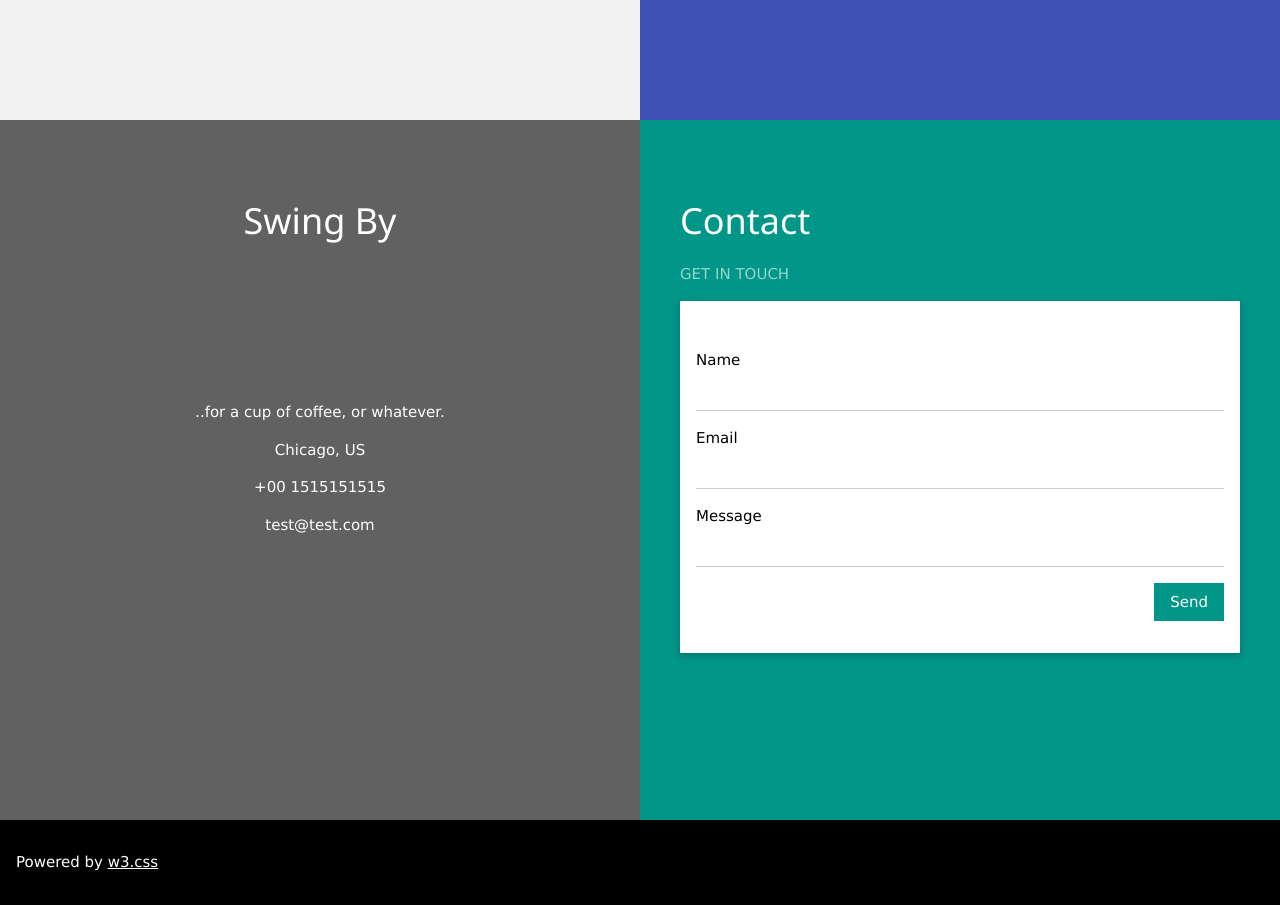
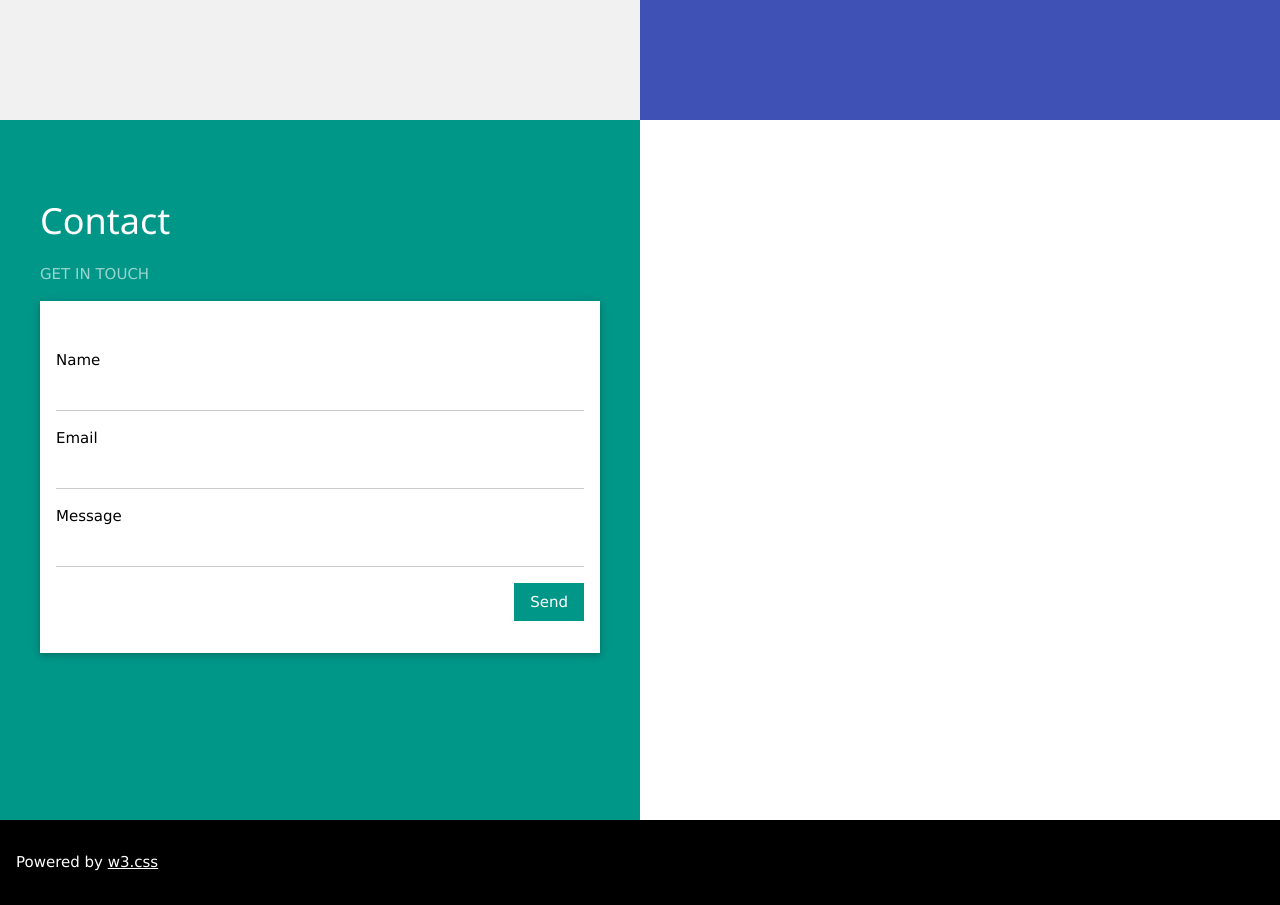
Before and after one commit to mcembalest/mcembalest.github.io, a plain HTML site: page index.html in a window 1280 px wide. Shown: the part 1380-2285 px from the top of the page. Drawn offline with nearby package versions, Linux system fonts and the light colour scheme.

Commit message:
removing stuff

```diff
--- a/index.html
+++ b/index.html
@@ -25,9 +25,7 @@
       <img src="/w3images/avatar3.png" class="w3-margin w3-circle" alt="Person" style="width:50%">
       <div class="w3-left-align w3-padding-large">
         <p>I am an educator currently studying machine learning</p>
-        <p>My academic interests are in interpretable and transparent algorithm design.</p>
-        <p>I like to speculate on the implications of modern technology in education and society - I think that rising levels of state debt to public pensions, combined with advances in computation, automated decision making, and surveillance, is going to be a major incentive for government investment in so-called "AI for Education" in order to reduce the number of people the government has to pay in the education sector. I am against such an initiative; children are better raised by human beings than by bureaucratic procedures, and with increased integration of automated decision making, deviations and exceptions and messiness all come with the expense of some appeal to an automated authority. With humans in the loop, we can understand particularities; but at the same time, with humans in the loop we can in other ways introduce biases that an automated process would not display. I believe in having challenging, nuanced conversations about keeping tech at bay in schools, while at the same time looking for ways that tech can increase efficiency in simple, teacher-and-student-focused manner.</p>
-        <p>The scale and opacity of modern computation should be reduced in order to give consumers easier access to information and recourse over their interactions with technology.</p>
+        <p>My research interests are in designing useful and interpretable neural networks, as well as making machine learning concepts simpler and more accessible for high school students.</p>
       </div>
     </div>
   </div>
@@ -78,17 +76,7 @@
 
 <!-- Third Grid: Swing By & Contact -->
 <div class="w3-row" id="contact">
-  <div class="w3-half w3-dark-grey w3-container w3-center" style="height:700px">
-    <div class="w3-padding-64">
-      <h1>Swing By</h1>
-    </div>
-    <div class="w3-padding-64">
-      <p>..for a cup of coffee, or whatever.</p>
-      <p>Chicago, US</p>
-      <p>+00 1515151515</p>
-      <p>test@test.com</p>
-    </div>
-  </div>
+
   <div class="w3-half w3-teal w3-container" style="height:700px">
     <div class="w3-padding-64 w3-padding-large">
       <h1>Contact</h1>
```
